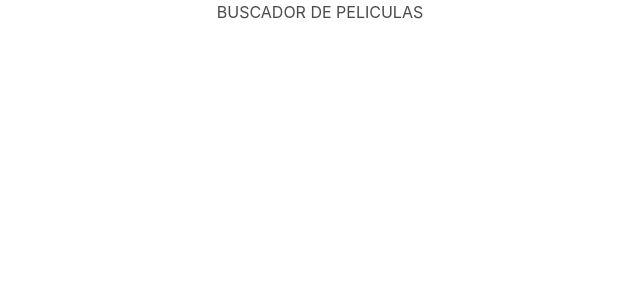
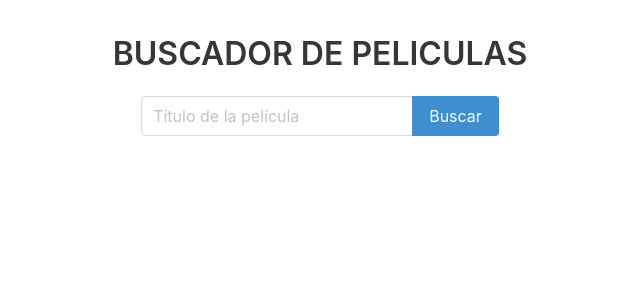
Before and after one commit to itziaroh/buscador-peliculas, a React (Create React App) app: page / in a window 1280 px wide. Shown: the top 300 px of the page, without its empty margins (320-960 px from the left). Built offline with nearby package versions, Linux system fonts and the light colour scheme.

Commit message:
Add title and searchForm components

```diff
--- a/src/App.css
+++ b/src/App.css
@@ -1,38 +1,9 @@
 .App {
   text-align: center;
+  padding-top: 36px;
 }
 
-.App-logo {
-  height: 40vmin;
-  pointer-events: none;
+.SearchForm-wrapper{
+  display: flex;
+  justify-content: center;
 }
-
-@media (prefers-reduced-motion: no-preference) {
-  .App-logo {
-    animation: App-logo-spin infinite 20s linear;
-  }
-}
-
-.App-header {
-  background-color: #282c34;
-  min-height: 100vh;
-  display: flex;
-  flex-direction: column;
-  align-items: center;
-  justify-content: center;
-  font-size: calc(10px + 2vmin);
-  color: white;
-}
-
-.App-link {
-  color: #61dafb;
-}
-
-@keyframes App-logo-spin {
-  from {
-    transform: rotate(0deg);
-  }
-  to {
-    transform: rotate(360deg);
-  }
-}
--- a/src/App.js
+++ b/src/App.js
@@ -1,6 +1,8 @@
 import React from 'react';
 import './App.css';
 import 'bulma/css/bulma.css';
+import Title from './components/Title';
+import SearchForm from './components/SearchForm';
 
 class App extends React.Component {
   constructor(props) {
@@ -10,7 +12,10 @@ class App extends React.Component {
   render() {
     return (
       <div className="App">
-        BUSCADOR DE PELICULAS
+        <Title>BUSCADOR DE PELICULAS</Title>
+        <div className="SearchForm-wrapper">
+          <SearchForm />
+        </div>
       </div>
     );
   }
--- /dev/null
+++ b/src/components/SearchForm.js
@@ -0,0 +1,48 @@
+import React, { Component } from 'react';
+
+class SearchForm extends Component {
+    constructor(props) {
+        super(props)
+        this.state = {
+            inputMovie: ''
+        }
+
+        this.handleChange = this.handleChange.bind(this);
+        this.handleSubmit = this.handleSubmit.bind(this);
+    }
+
+
+    handleChange(e) {
+        this.setState({ inputMovie: e.target.value })
+        console.log(this.state.inputMovie)
+    }
+
+    handleSubmit(e) {
+        e.preventDefault();
+        console.log(this.state.inputMovie)
+    }
+
+    render() {
+        return (
+            <form>
+                <div className="field has-addons" onSubmit={this.handleSubmit}>
+                    <div className="control">
+                        <input
+                            className="input"
+                            onChange={this.handleChange}
+                            type="text"
+                            placeholder="Título de la película"
+                        />
+                    </div>
+                    <div className="control">
+                        <button className="button is-info">
+                            Buscar
+                    </button>
+                    </div>
+                </div>
+            </form>
+        )
+    }
+}
+
+export default SearchForm;
--- /dev/null
+++ b/src/components/Title.js
@@ -0,0 +1,7 @@
+import React from 'react';
+
+const Title = props => {
+    return <h1 className="title">{props.children}</h1>
+}
+
+export default Title;
```
